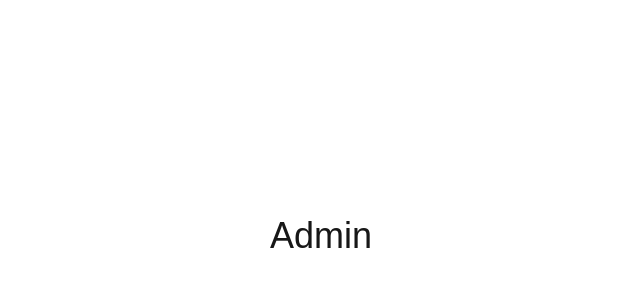
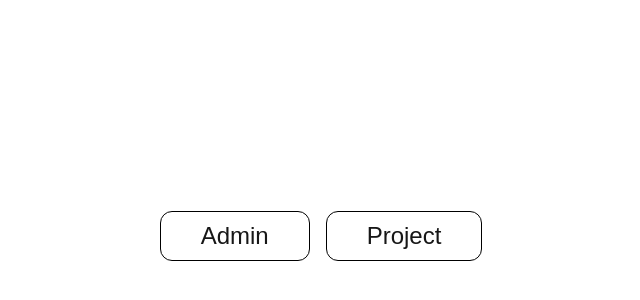
Before and after one commit to hlmyrsyd/mun-interior-web, a Next.js app: page / in a window 1280 px wide. Shown: the part 164-464 px from the top of the page, without its empty margins (319-959 px from the left). Built offline with nearby package versions, Linux system fonts and the light colour scheme.

Commit message:
configure firebase and create project page to test firebase

```diff
--- a/app/admin/page.tsx
+++ b/app/admin/page.tsx
@@ -1,4 +1,4 @@
-export default function admin() {
+export default function AdminPage() {
     return (
         <div>
             Admin Page
--- a/app/page.tsx
+++ b/app/page.tsx
@@ -3,9 +3,18 @@ import Link from "next/link";
 export default function Home() {
   return (
     <div className="flex w-full h-screen justify-center items-center">
-      <h1 className="text-4xl">
-        <Link href="/admin">
+      <h1 className="flex gap-4 text-2xl">
+        <Link
+          href="/admin"
+          className="px-10 py-2 border-[1px] border-black rounded-xl hover:bg-neutral-300 transition-all ease-[cubic-bezier(0.9,_0,_0.1,_1)]"
+        >
           Admin
+        </Link>
+        <Link
+          href="/project"
+          className="px-10 py-2 border-[1px] border-black rounded-xl hover:bg-neutral-300 transition-all ease-[cubic-bezier(0.9,_0,_0.1,_1)]"
+        >
+          Project
         </Link>
       </h1>
     </div>
--- /dev/null
+++ b/app/project/page.tsx
@@ -0,0 +1,7 @@
+export default function ProjectPage() {
+    return (
+        <div>
+            Project Page
+        </div>
+    )
+};
```
Also changed, not shown: lib/firebase.js (added, +17 -0 lines), 2 other files (tests, documents, lock files or other folders).
